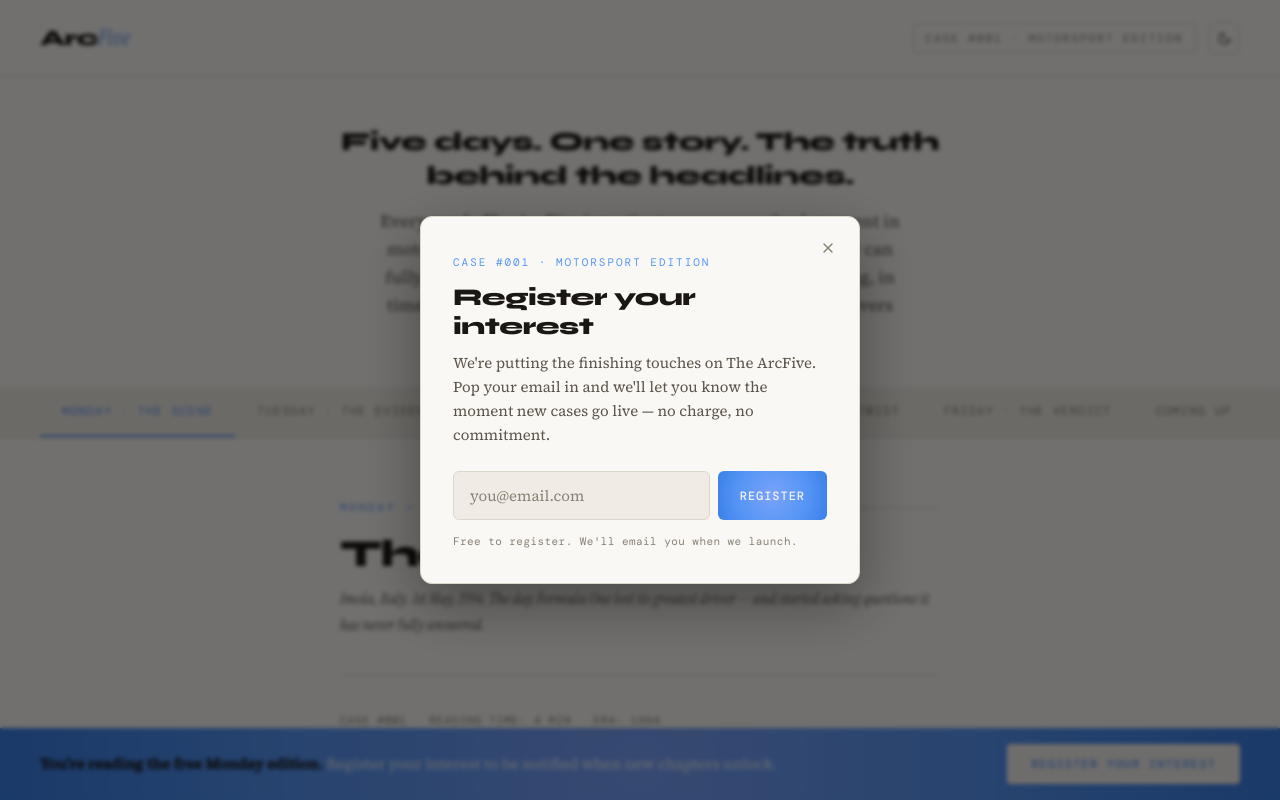
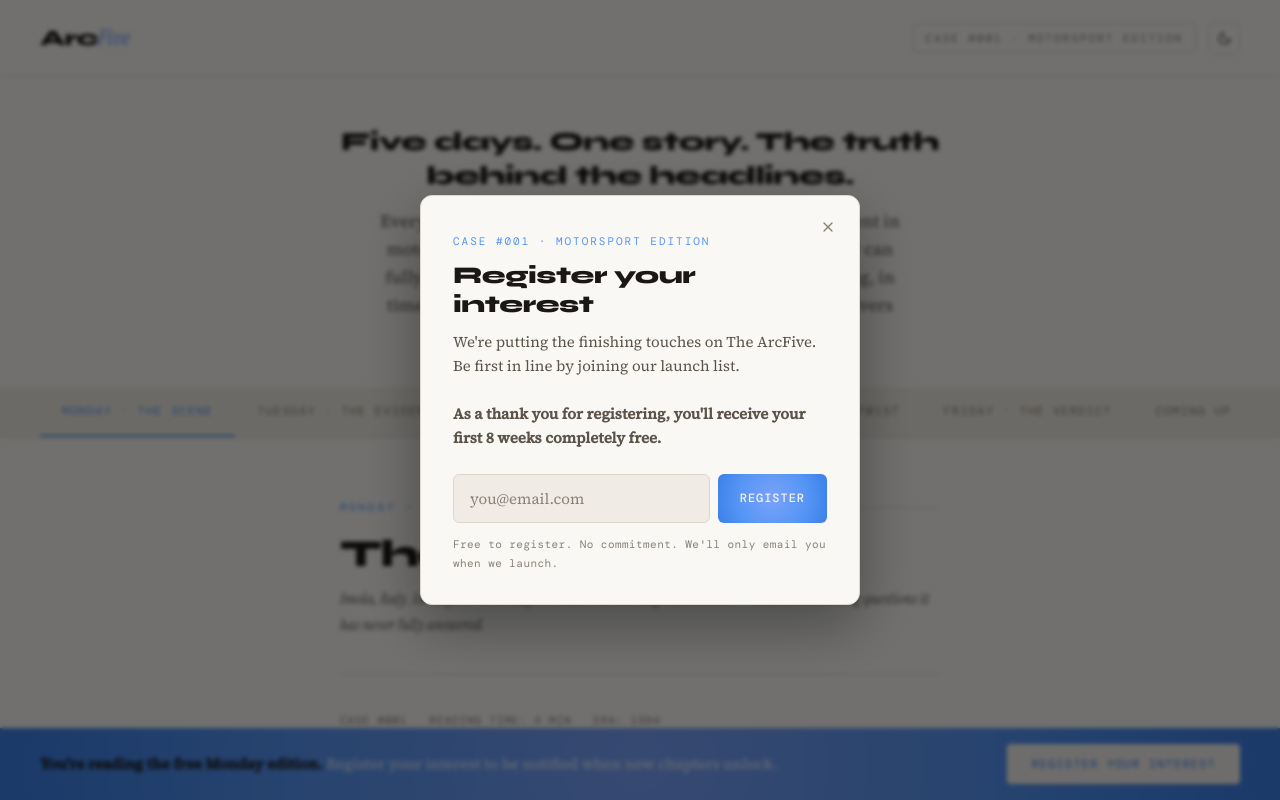
Before and after one commit to brobo01/arcfive, a Next.js app: page / in a window 1280 px wide. Both pictures are taken after a click on the button "REGISTER YOUR INTEREST". Shown: the top 800 px of the page. Built offline with nearby package versions, Linux system fonts and the light colour scheme; a web font is replaced by a local one.

Commit message:
Added day gtag

```diff
--- a/src/app/globals.css
+++ b/src/app/globals.css
@@ -863,3 +863,7 @@
     text-align: center;
   }
 }
+
+.bold {
+  font-weight: bold;
+}
--- a/src/app/page.js
+++ b/src/app/page.js
@@ -115,6 +115,30 @@
   const toggleTheme = () => {
     setTheme((t) => (t === "dark" ? "light" : "dark"))
   }
+
+  const changeTab = (index) => {
+    const selectedDay = index === 5 ? "Coming Up" : DAYS[index]?.day
+
+    if (typeof window !== "undefined" && window.gtag && selectedDay) {
+      window.gtag("event", "daynav_click", {
+        day: selectedDay,
+      })
+    }
+
+    if (index === 4) {
+      setModalType("subscribe")
+    }
+
+    setActiveIndex(index)
+  }
+
+  // const changeTab = (index) => {
+  //   if (index === 4) {
+  //     setModalType("subscribe")
+  //   }
+  //   setActiveIndex(index)
+  //   console.log(index)
+  // }
 
   const openModal = () => {
     if (isLocked && activeIndex !== 5) {
@@ -245,17 +269,24 @@
           <button
             key={d.day}
             className={`tab ${i === activeIndex ? "tabActive" : ""}`}
-            onClick={() => setActiveIndex(i)}
+            onClick={() => changeTab(i)}
+            // onClick={() => setActiveIndex(i)}
           >
             {d.day} · {d.label}
           </button>
         ))}
         <button
           className={`tab ${activeIndex === 5 ? "tabActive" : ""}`}
+          onClick={() => changeTab(5)}
+        >
+          Coming Up
+        </button>
+        {/* <button
+          className={`tab ${activeIndex === 5 ? "tabActive" : ""}`}
           onClick={() => setActiveIndex(5)}
         >
           Coming Up
-        </button>
+        </button> */}
       </nav>
 
       {/* ── MONDAY ── */}
@@ -936,8 +967,11 @@
                 <h3 className="modalTitle">Register your interest</h3>
                 <p className="modalText">
                   We&apos;re putting the finishing touches on The&nbsp;ArcFive.
-                  Pop your email in and we&apos;ll let you know the moment new
-                  cases go live — no charge, no commitment.
+                  Be first in line by joining our launch list.
+                </p>
+                <p className="modalText bold">
+                  As a thank you for registering, you&apos;ll receive your first
+                  8 weeks completely free.
                 </p>
 
                 {subscribeStatus === "success" ? (
@@ -972,7 +1006,8 @@
                 )}
 
                 <p className="modalNote">
-                  Free to register. We&apos;ll email you when we launch.
+                  Free to register. No commitment. We&apos;ll only email you
+                  when we launch.
                 </p>
               </>
             )}
```
